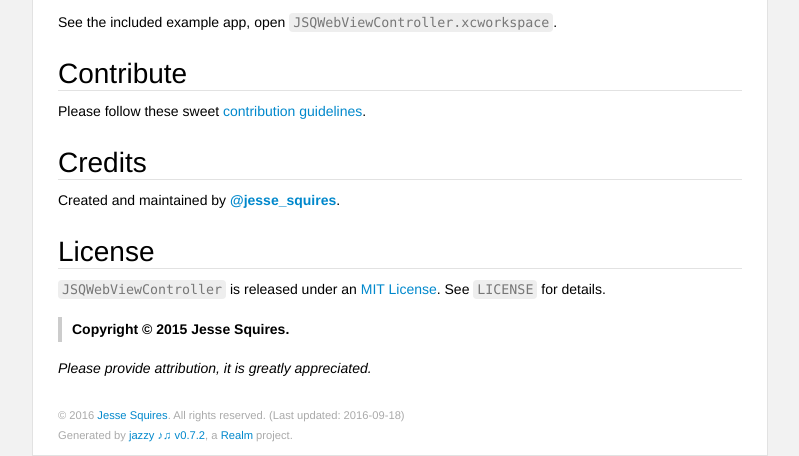
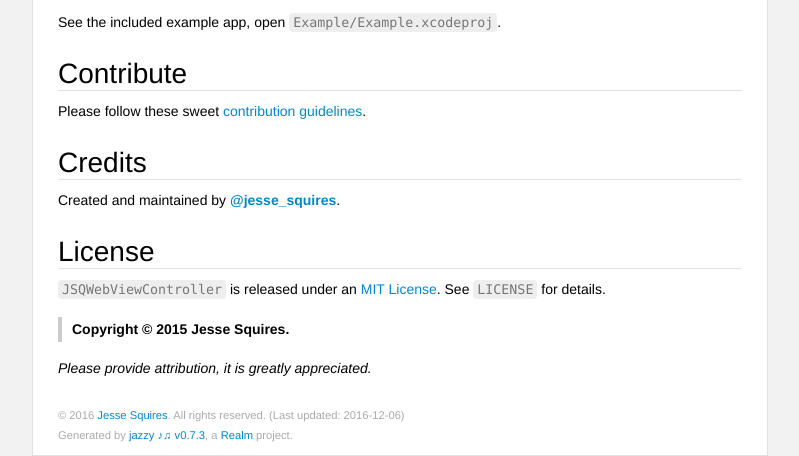
Before and after one commit to jessesquires/JSQWebViewController, a plain HTML site: page docs/index.html in a window 1280 px wide. Shown: the part 3613-4069 px from the top of the page, without its empty margins (364-1163 px from the left). Drawn offline with Linux system fonts and the light colour scheme.

Commit message:
update docs

```diff
--- a/docs/index.html
+++ b/docs/index.html
@@ -93,7 +93,7 @@
 <span class="nf">present</span><span class="p">(</span><span class="n">nav</span><span class="p">,</span> <span class="nv">animated</span><span class="p">:</span> <span class="kc">true</span><span class="p">,</span> <span class="nv">completion</span><span class="p">:</span> <span class="kc">nil</span><span class="p">)</span>
 </code></pre>
 
-<p>See the included example app, open <code>JSQWebViewController.xcworkspace</code>.</p>
+<p>See the included example app, open <code>Example/Example.xcodeproj</code>.</p>
 <a href='#contribute' class='anchor' aria-hidden=true><span class="header-anchor"></span></a><h2 id='contribute'>Contribute</h2>
 
 <p>Please follow these sweet <a href="https://github.com/jessesquires/HowToContribute">contribution guidelines</a>.</p>
@@ -113,8 +113,8 @@
           </section>
         </section>
         <section id="footer">
-          <p>&copy; 2016 <a class="link" href="https://twitter.com/jesse_squires" target="_blank" rel="external">Jesse Squires</a>. All rights reserved. (Last updated: 2016-09-18)</p>
-          <p>Generated by <a class="link" href="https://github.com/realm/jazzy" target="_blank" rel="external">jazzy ♪♫ v0.7.2</a>, a <a class="link" href="http://realm.io" target="_blank" rel="external">Realm</a> project.</p>
+          <p>&copy; 2016 <a class="link" href="https://twitter.com/jesse_squires" target="_blank" rel="external">Jesse Squires</a>. All rights reserved. (Last updated: 2016-12-06)</p>
+          <p>Generated by <a class="link" href="https://github.com/realm/jazzy" target="_blank" rel="external">jazzy ♪♫ v0.7.3</a>, a <a class="link" href="http://realm.io" target="_blank" rel="external">Realm</a> project.</p>
         </section>
       </article>
     </div>
```
Also changed, not shown: docs/Classes.html (+2 -2 lines), docs/Classes/WebViewController.html (+2 -2 lines).
